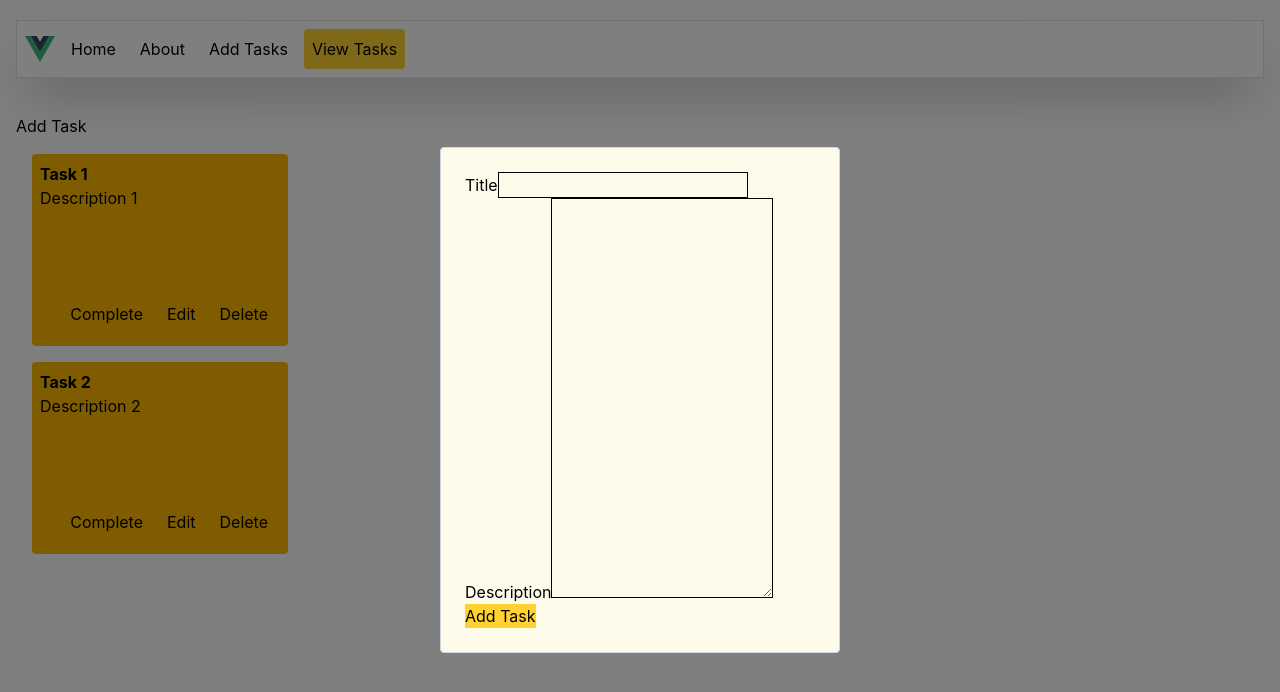
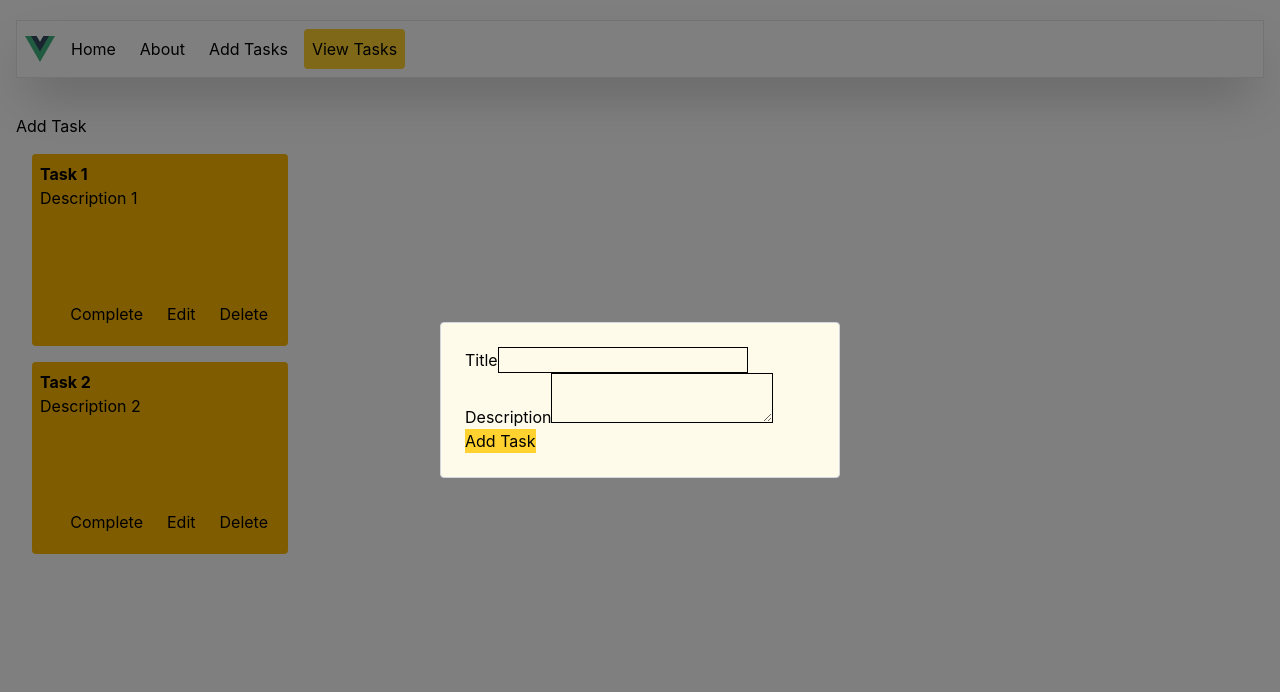
Before and after one commit to soknanprogramming/tasks-vue, a Vue app: page /view-tasks in a window 1280 px wide. Both pictures are taken after a click on the button "Add Task". Shown: the top 692 px of the page. Built offline with nearby package versions, Linux system fonts and the light colour scheme; the HTML template or start-up script is replaced by a standard one.

Commit message:
just save it

```diff
--- a/src/views/ViewTasks.vue
+++ b/src/views/ViewTasks.vue
@@ -52,6 +52,15 @@ const handle_editTask_submit = (e: Event) => {
   show_editTask.isOpen = false;
 }
 
+const textareaRef = ref<HTMLTextAreaElement | null>(null);
+
+const autoResize = () => {
+  const el = textareaRef.value;
+  if (!el) return;
+
+  el.style.height = 'auto'; // reset
+  el.style.height = el.scrollHeight + 'px'; // set new height
+};
 
 </script>
 
@@ -66,7 +75,8 @@ const handle_editTask_submit = (e: Event) => {
         </div>
         <div>
           <label for="">Description</label>
-          <textarea class="border resize-y min-h-100" name="description" id="description"></textarea>
+          <textarea ref="textareaRef" @input="autoResize" class="border resize-y min-h-10" name="description"
+            id="description"></textarea>
         </div>
         <button class="bg-amber-300">Add Task</button>
       </form>
```
